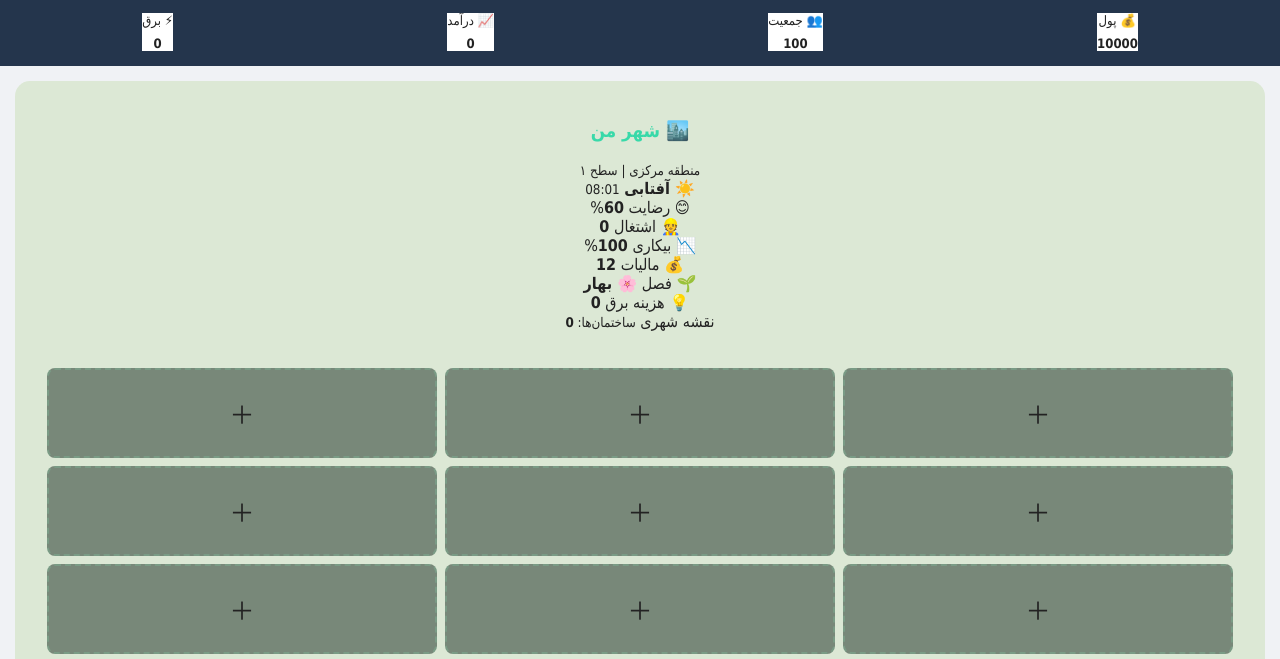
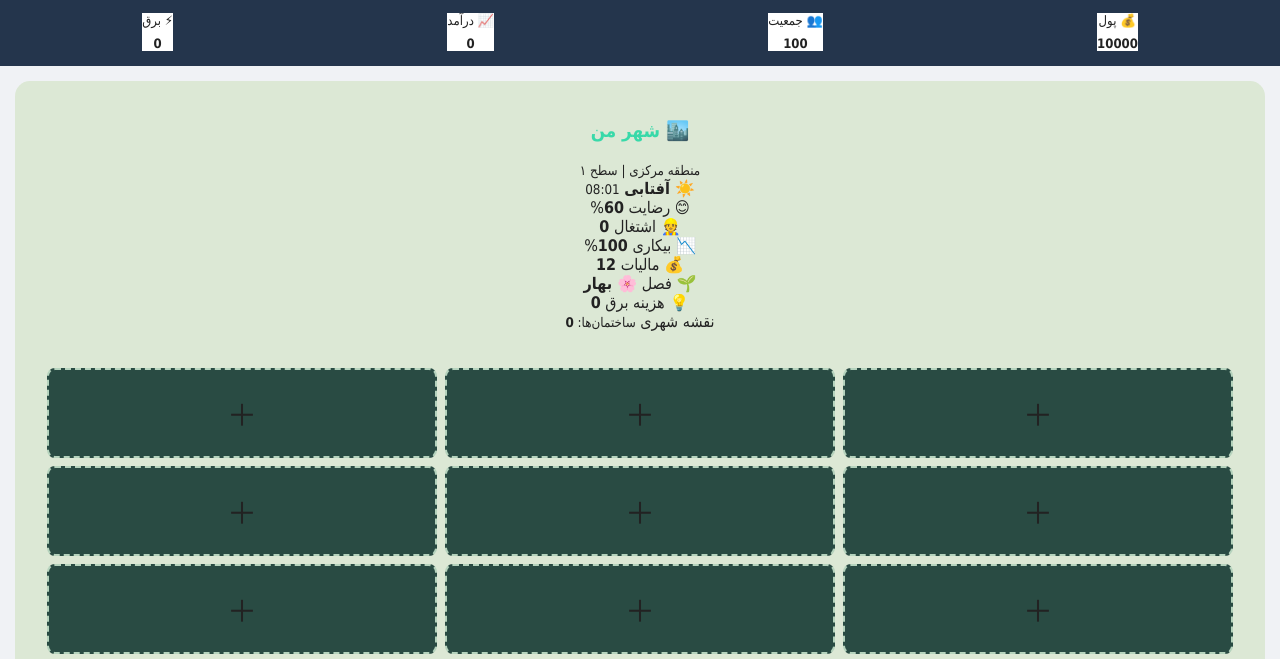
Before and after one commit to CityEmpireOfficial/city-empire, a plain HTML site: page index.html in a window 1280 px wide. Shown: the part 108-767 px from the top of the page. Drawn offline with Linux system fonts and the light colour scheme.

Commit message:
Update index.html

```diff
--- a/index.html
+++ b/index.html
@@ -247,11 +247,11 @@ body:not(.night) .topbar * {
     display: flex;
     justify-content: center;
     align-items: center;
-    background: rgba(20, 40, 30, 0.5);
-    border: 2px dashed #7a9b85;
+    background: #294b43 !important;
+    border: 2px dashed #b5d3bd !important;
     border-radius: 8px;
-    color: #b5d3bd;
-    font-size: 25px;
+    color: #ffffff !important;
+    font-size: 30px;
 }
 
 
```
